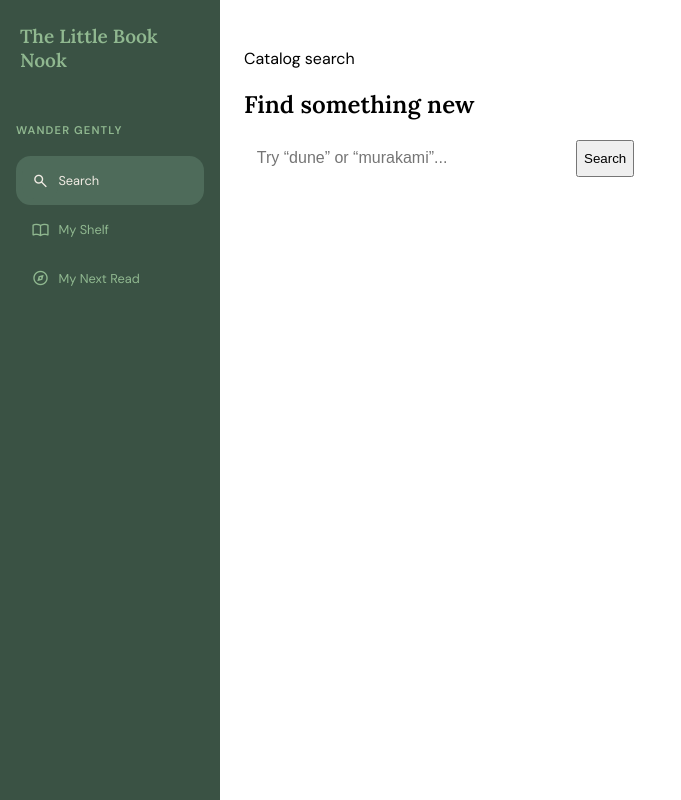
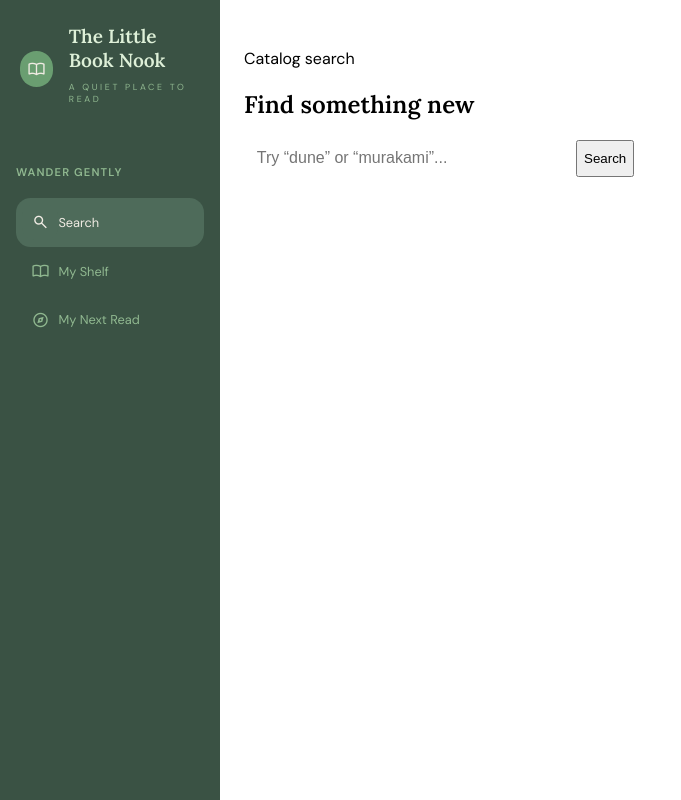
Before and after one commit to Elga-de-Klerk/Your-next-read, a Vue app in the folder vue-frontend/: page /search in a window 1280 px wide. Shown: the whole page, without its empty margins (0-681 px from the left). Built offline with nearby package versions, Linux system fonts and the light colour scheme.

Commit message:
Finish styling

```diff
--- a/vue-frontend/src/components/NavBar/NavBar.scss
+++ b/vue-frontend/src/components/NavBar/NavBar.scss
@@ -10,6 +10,31 @@ $active-text-color: #f1ece4;
   color: $text-color;
 }
 
+.title {
+  display: flex;
+  gap: 1em;
+  align-items: center;
+
+  h1 {
+    color: #def0d8;
+  }
+
+  .logo {
+    background-color: #6a9e71;
+    color: #f0ebe3;
+    border-radius: 1em;
+  }
+}
+
+.icon {
+  width: 2em;
+  height: 2em;
+  font-size: 18px;
+  display: flex;
+  justify-content: center;
+  align-items: center;
+}
+
 .menu ul {
   list-style: none;
   margin: 0;
@@ -19,15 +44,6 @@ $active-text-color: #f1ece4;
     align-items: center;
     text-decoration: none;
     color: $text-color;
-
-    .icon {
-      width: 2em;
-      height: 2em;
-      font-size: 18px;
-      display: flex;
-      justify-content: center;
-      align-items: center;
-    }
 
     &.router-link-active {
       color: $active-text-color;
@@ -52,9 +68,20 @@ $active-text-color: #f1ece4;
   .title {
     padding: 1.5rem 1.25rem;
 
-    h1 {
-      font-size: 19px;
-      margin: 0;
+    .titles {
+      width: 9em;
+
+      h1 {
+        font-size: 19px;
+        margin: 0;
+      }
+
+      p {
+        color: #90b890;
+        text-transform: uppercase;
+        font-size: .55em;
+        letter-spacing: .3em;
+      }
     }
   }
 
@@ -97,6 +124,8 @@ $active-text-color: #f1ece4;
     padding: 1rem 1.25rem;
     background: $background-color;
 
+    p { display: none }
+
     h1 {
       font-size: 1.1rem;
     }
--- a/vue-frontend/src/components/NavBar/NavBar.vue
+++ b/vue-frontend/src/components/NavBar/NavBar.vue
@@ -1,7 +1,11 @@
 <template>
   <div class="sidebar">
     <div class="title">
-      <h1>The Little Book Nook</h1>
+      <span class="logo icon material-symbols-outlined">import_contacts</span>
+      <div class="titles">
+        <h1>The Little Book Nook</h1>
+        <p>A quiet place to read</p>
+      </div>
     </div>
 
     <nav class="menu">
```
